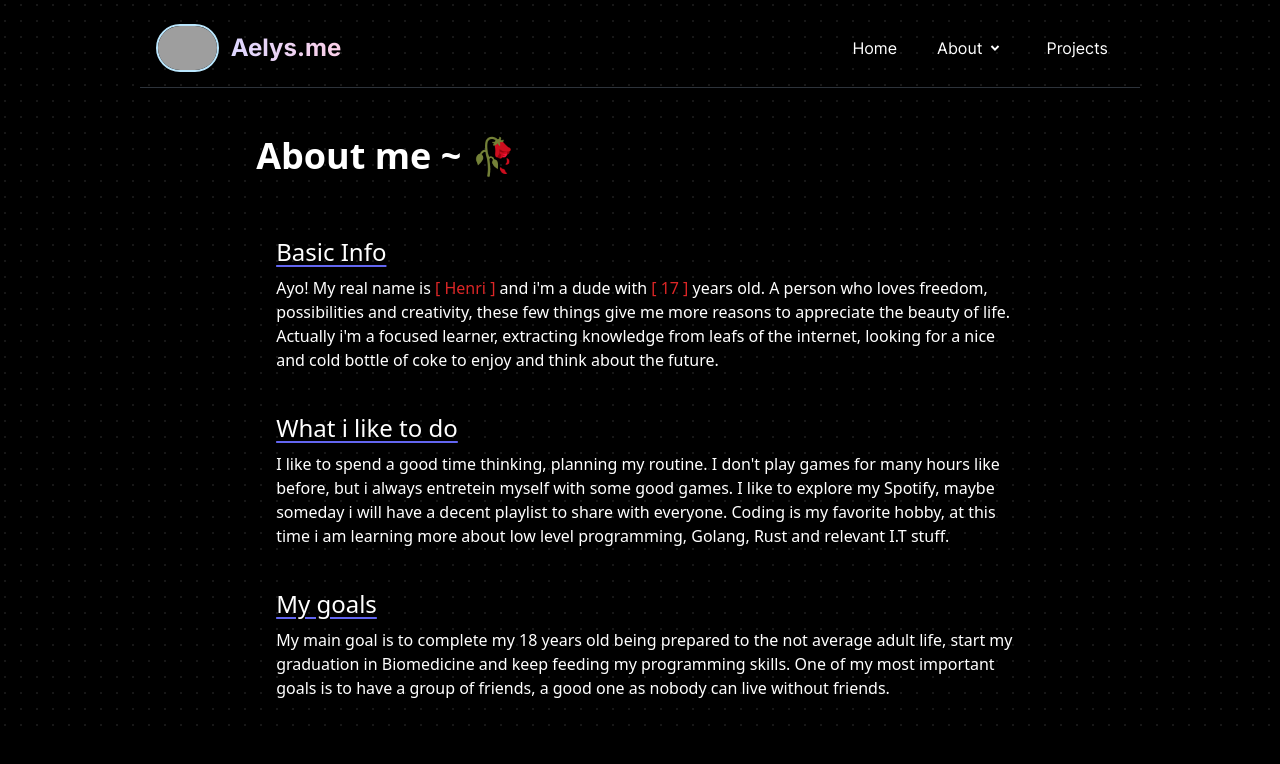
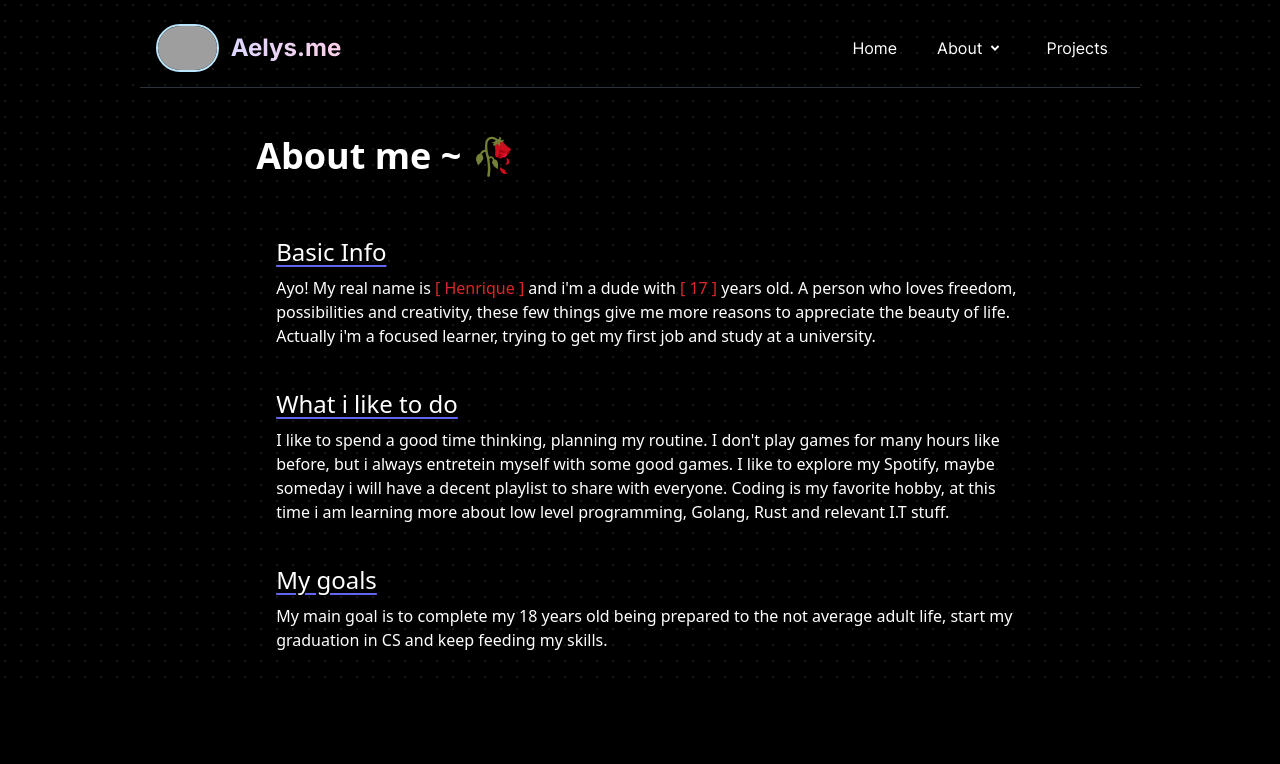
Before and after one commit to LysImbecile/aelys-portifolio, a React (Vite) app: page /about in a window 1280 px wide. Shown: the top 764 px of the page. Built offline with nearby package versions, Linux system fonts and the light colour scheme; grey boxes are pictures that could not be loaded.

Commit message:
Changes in some info

```diff
--- a/src/pages/About.tsx
+++ b/src/pages/About.tsx
@@ -12,9 +12,9 @@ export default function About() {
                     <section className="pl-5">
 
                     <h2 className={"text-2xl pt-5 font-normal underline decoration-indigo-500 underline-offset-4 text-white"}><span>Basic Info</span></h2>
-                        <p className="text-white pt-2 font-light text-wrap">   Ayo! My real name is <span className="text-red-600">[ Henri ]</span> and i'm a dude with <span className="text-red-600">[ 17 ]</span> years old.
+                        <p className="text-white pt-2 font-light text-wrap">   Ayo! My real name is <span className="text-red-600">[ Henrique ]</span> and i'm a dude with <span className="text-red-600">[ 17 ]</span> years old.
                            A person who loves freedom, possibilities and creativity, these few things give me more reasons to appreciate the beauty of life.
-                           Actually i'm a focused learner, extracting knowledge from leafs of the internet, looking for a nice and cold bottle of coke to enjoy and think about the future.
+                           Actually i'm a focused learner, trying to get my first job and study at a university.
                         </p>
         <div>
 
@@ -25,7 +25,7 @@ export default function About() {
                         </p>
 
                         <h2 className={"text-2xl pt-10 font-normal underline decoration-indigo-500 underline-offset-4 text-white"}><span>My goals</span></h2>
-                        <p className="text-white pt-2 font-light text-wrap"> My main goal is to complete my 18 years old being prepared to the not average adult life, start my graduation in Biomedicine and keep feeding my programming skills. One of my most important goals is to have a group of friends, a good one as nobody can live without friends.
+                        <p className="text-white pt-2 font-light text-wrap"> My main goal is to complete my 18 years old being prepared to the not average adult life, start my graduation in CS and keep feeding my skills.
                         </p>
                            </section>
 
--- a/src/pages/Home.tsx
+++ b/src/pages/Home.tsx
@@ -8,7 +8,7 @@ export default function Home() {
           className: "text-white text-5xl",
         },
         {
-          text: "Aëlys",
+          text: "Henri",
           className: "bg-gradient-to-r from-violet-600 to-indigo-600 bg-clip-text text-transparent text-5xl",
         },
         {
@@ -34,14 +34,14 @@ export default function Home() {
                 <TypewriterEffect className="text-start text-wrap font-inter" words={words} />
                     </div>
                     <p className="text-white font-inter text-pretty pt-10">
-                        Howdy! I am <span className="text-red-600">[Henri]</span> (aka Aëlys), a teenager who loves to learn and have some creative ideas, I love Linux, privacy &amp; open-source software. I also like art.
+                        Howdy! I am <span className="text-red-600">[Henri]</span> (aka Aelys), a teenager who loves to learn and have some creative ideas, I love Linux, privacy &amp; open-source software. I also like art.
                     </p>
                     <p className="text-white font-inter text-pretty pt-4">
 
                         When I'm not programming, I like to play games, listen to music, watch movies/series and spend time with friends.
                     </p>
                     <p className="text-white text-pretty pt-4">
-                        Best way to reach out to me is via Discord @Aelyshakuno.
+                        Best way to reach out to me is via Discord @Kurusuu_.
                     </p>
                     <p className="flex text-red-600 bg-gradient-to-r from-fuchsia-500 to-cyan-500 bg-clip-text text-transparent decoration-indigo-500 underline-offset-4 underline pt-2 font-bold flex-wrap gap-3">
                         <a target="_blank" className="transition hover:scale-110 duration-300 bg-gradient-to-r from-indigo-500 to-blue-500 hover:to-blue-200 bg-clip-text text-transparent rounded p-1" href="https://github.com/henriquejustee">GitHub</a>
```
